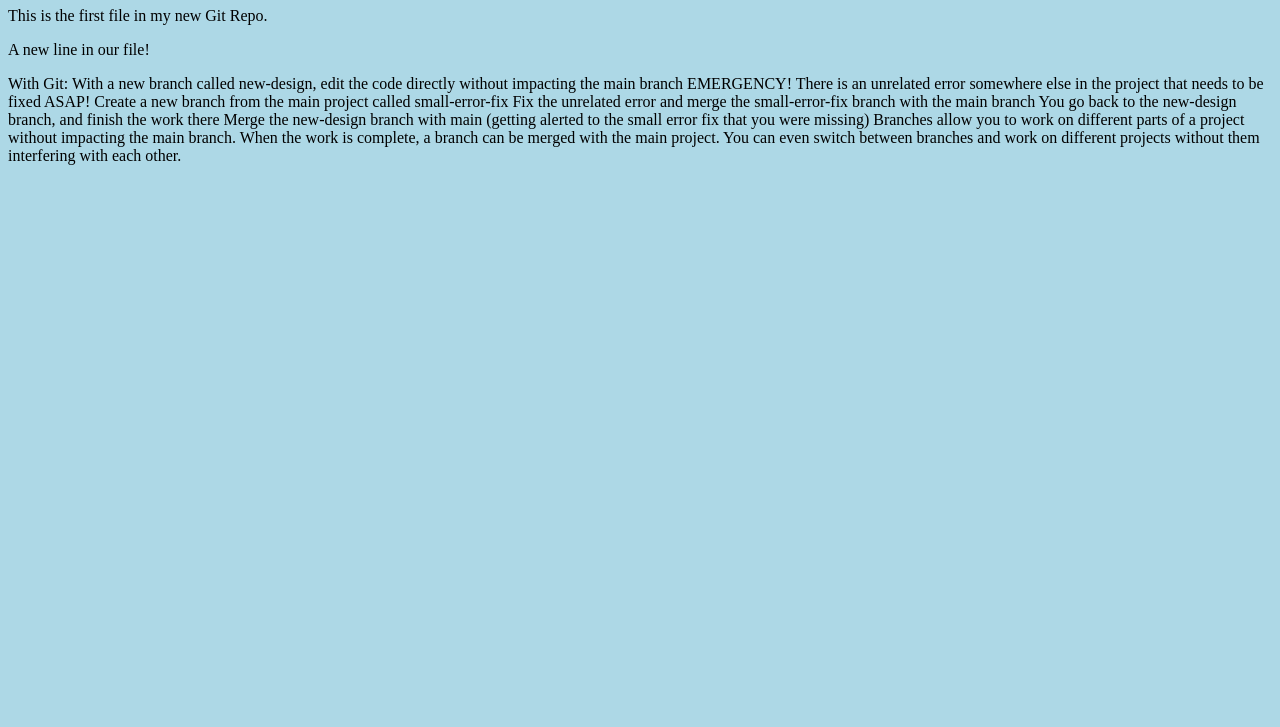
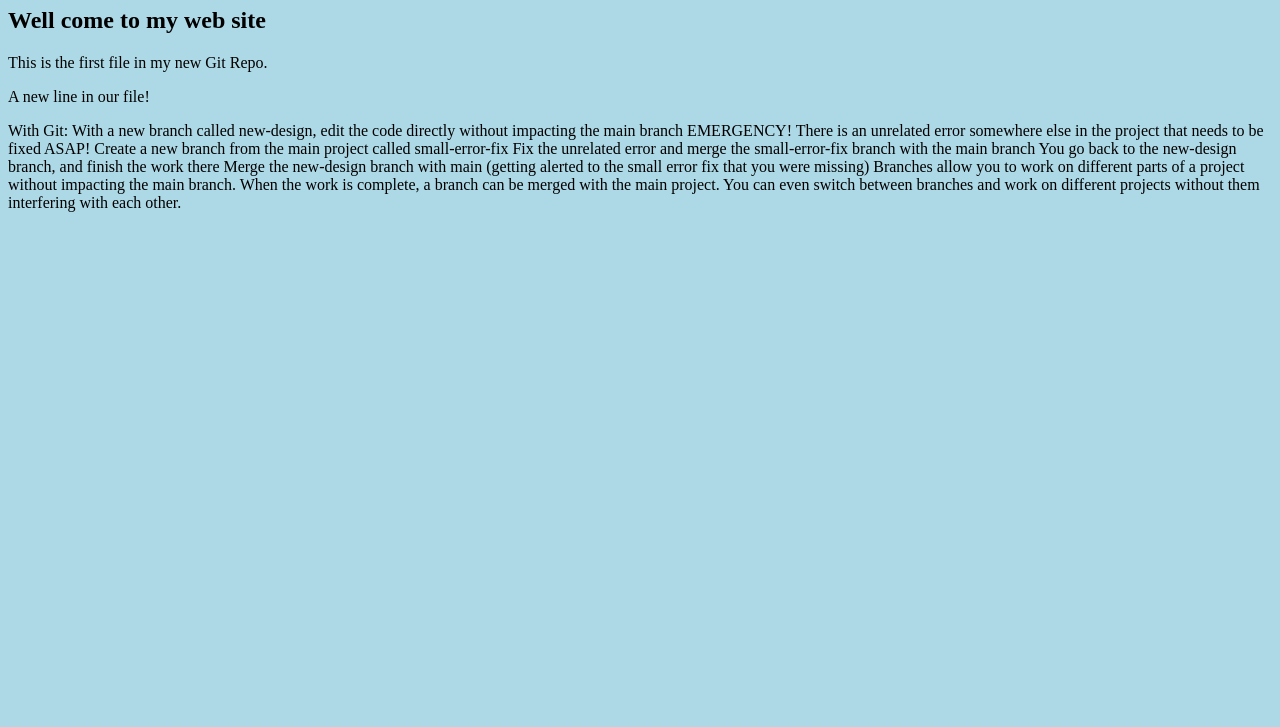
Before and after one commit to alelign962/hello, a plain HTML site: page index.html in a window 1280 px wide. Shown: the part 73-800 px from the top of the page. Drawn offline with Linux system fonts and the light colour scheme.

Commit message:
A well come note is added

```diff
--- a/index.html
+++ b/index.html
@@ -7,6 +7,7 @@
 <body>
 
 <h1>Hello world!</h1>
+<h2>Well come to my web site</h2>
 <p>This is the first file in my new Git Repo.</p>
 <p>A new line in our file!</p>
 <p>
```
